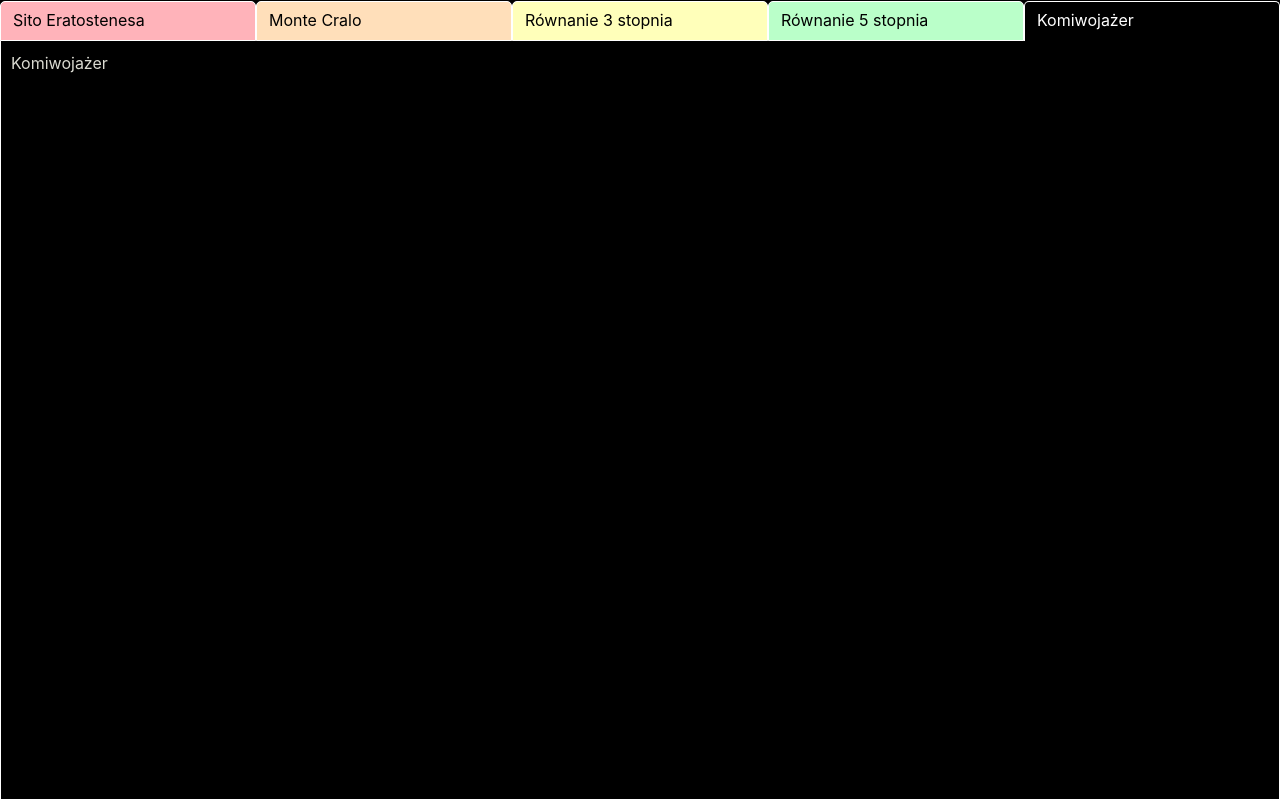
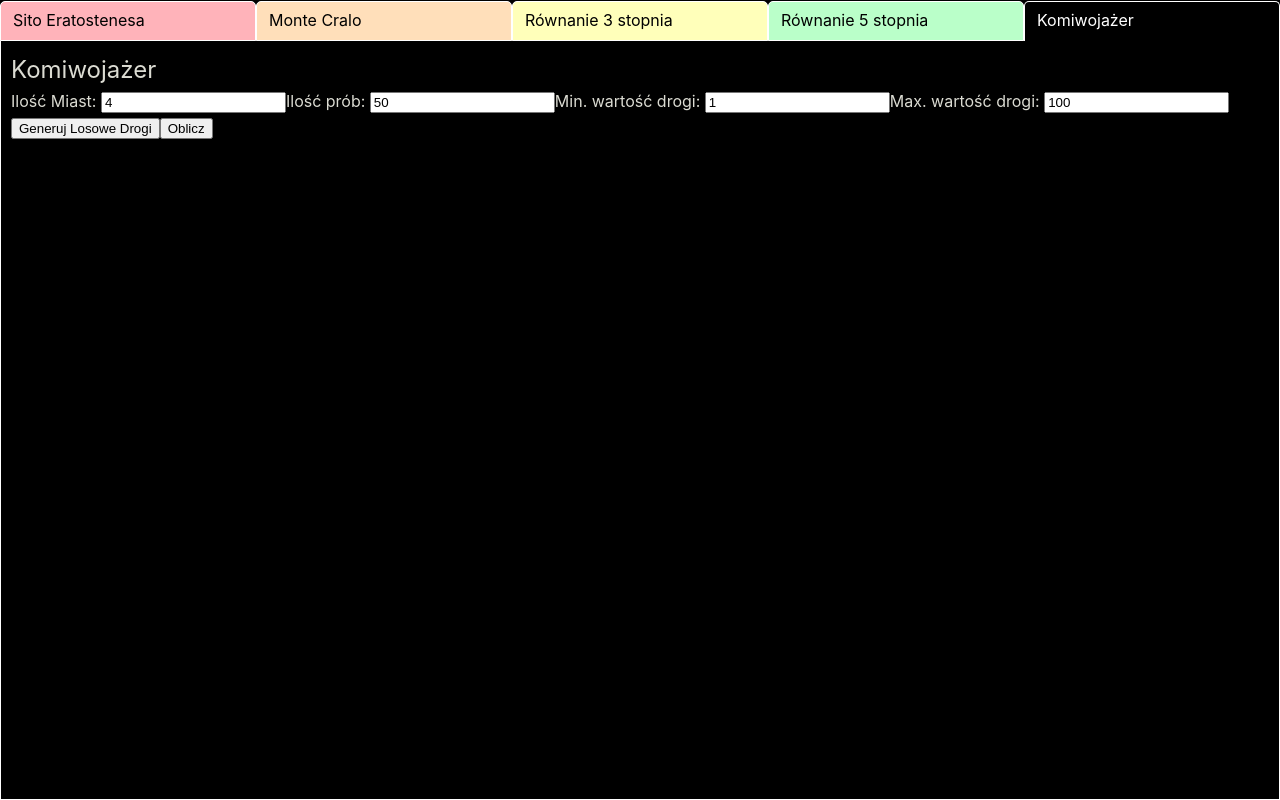
Before and after one commit to Kiryometsy/Algorytmy, a React (Vite) app in the folder src/renderer/: page / in a window 1280 px wide. Both pictures are taken after a click on the tab "Komiwojażer". Built offline with nearby package versions, Linux system fonts and the light colour scheme.

Commit message:
komiwojapierodolejusz
Co-authored-by: Radosław Babiński 1 <radoslaw.babinski1@microsoft.wsei.edu.pl>

```diff
--- a/src/renderer/src/components/Komiwojażer.jsx
+++ b/src/renderer/src/components/Komiwojażer.jsx
@@ -1,5 +1,253 @@
+import { useState } from 'react'
+//import PropTypes from 'prop-types'
+
 const Komiwojażer = () => {
-	return <div>Komiwojażer</div>
+	const [NOfCities, setNOfCities] = useState(4)
+	const [tries, setTries] = useState(50)
+	const [calculating, setCalculating] = useState(false)
+	const [wynik, setWynik] = useState('')
+	const [minRoadValue, setMinRoadValue] = useState(1) // Default min road value
+	const [maxRoadValue, setMaxRoadValue] = useState(100) // Default max road value
+	//const [currentOrder, setCurrentOrder] = useState([])
+	const Values = []
+
+	const handleNOfCitiesChange = (e) => {
+		let value = parseInt(e.target.value)
+		if (!isNaN(value) && value > 0) {
+			setNOfCities(value)
+		}
+	}
+	function getRandomInt(min, max) {
+		const minCeiled = Math.ceil(min)
+		const maxFloored = Math.floor(max)
+		//console.log(minCeiled + '--' + maxFloored + ' w getRandom')
+		return parseInt(Math.floor(Math.random() * (maxFloored - minCeiled) + minCeiled)) // The maximum is exclusive and the minimum is inclusive
+	}
+
+	const handleTriesChange = (e) => {
+		let value = parseInt(e.target.value)
+		if (!isNaN(value) && value > 0) {
+			setTries(value)
+		}
+	}
+
+	const handleMinRoadValueChange = (e) => {
+		let value = parseInt(e.target.value)
+		if (!isNaN(value)) {
+			setMinRoadValue(value)
+		}
+	}
+
+	const handleMaxRoadValueChange = (e) => {
+		let value = parseInt(e.target.value)
+		if (!isNaN(value)) {
+			setMaxRoadValue(value)
+		}
+	}
+
+	const handleGenerateRandomRoads = () => {
+		setCalculating(true) // Set calculating state to true
+		RandomRoads() // Call RandomRoads function
+		setCalculating(false) // Set calculating state back to false after computation
+	}
+
+	function RandomRoads() {
+		for (let i = 0; i < NOfCities; i++) {
+			Values[i] = []
+		}
+		if (NOfCities == 0 || isNaN(NOfCities)) {
+			console.log('Liczba miast jest 0!!')
+		} else {
+			for (let i = 0; i < NOfCities; i++) {
+				for (let j = 0; j < NOfCities; j++) {
+					if (j == i) {
+						Values[i][j] = 0
+					} else if (j < i) {
+						continue
+					} else {
+						let temp = getRandomInt(minRoadValue, maxRoadValue)
+						Values[i][j] = temp
+						Values[j][i] = temp
+					}
+				}
+			}
+		}
+		ShowValues()
+	}
+
+	function ShowValues() {
+		for (let i = 0; i < NOfCities; i++) {
+			let napis = ''
+			for (let j = 0; j < NOfCities; j++) {
+				napis += Values[i][j] + '-'
+			}
+			console.log(napis)
+		}
+	}
+
+	function InitOrder() {
+		let temp = new Set()
+		let order = []
+		for (let i = 1; i <= NOfCities; i++) {
+			temp.add(i)
+		}
+
+		for (let i = 0; i < NOfCities; i++) {
+			let val = Array.from(temp)
+			//console.log(val)
+			let rand = getRandomInt(0, temp.size)
+			let tempValue = val[rand]
+
+			order[i] = tempValue
+			//console.log(order)
+			temp.delete(tempValue)
+		}
+
+		return order
+	}
+
+	function sumOfRoadValues(order) {
+		let sum = 0
+		//console.log(order.length + 'długośc order')
+		for (let i = 0; i < order.length - 1; i++) {
+			let cityA = order[i]
+			let cityB = order[i + 1]
+
+			// Adjust indices since order[i] is 1-based and roadValues is 0-based
+			//console.log(order + '-order')
+			//console.log(cityA + '-' + cityB + ' ordery w sumowaniu' + Values)
+			let roadValue = Values[cityA - 1][cityB - 1]
+			sum += roadValue
+		}
+		//console.log('-------------------------------')
+		return sum
+	}
+
+	function ShiftOrder(order) {
+		let leng = order.length - 1
+		let temp1 = getRandomInt(0, leng)
+		let temp2 = getRandomInt(0, leng)
+
+		// Ensure temp1 and temp2 are different
+		while (temp1 === temp2) {
+			temp2 = getRandomInt(0, leng)
+		}
+
+		//console.log('1 warotść-' + temp1 + ' 2 wartość-' + temp2)
+
+		// Swap elements at temp1 and temp2
+		let tempOrderVal = order[temp1]
+		order[temp1] = order[temp2]
+		order[temp2] = tempOrderVal
+
+		// Ensure temp4 and temp5 are different and not equal to temp1
+		let temp4 = getRandomInt(0, leng)
+		let temp5 = getRandomInt(0, leng)
+
+		while (temp4 === temp5 || temp4 === temp1 || temp5 === temp1) {
+			temp4 = getRandomInt(0, leng)
+			temp5 = getRandomInt(0, leng)
+		}
+		//console.log('4 warotść-' + temp4 + ' 5 wartość-' + temp5)
+		// Swap elements at temp4 and temp5
+		tempOrderVal = order[temp4]
+		order[temp4] = order[temp5]
+		order[temp5] = tempOrderVal
+
+		return order
+	}
+
+	const Start = () => {
+		setWynik('Obliczanie...')
+		setCalculating(true) // Set calculating to true
+		let order = InitOrder()
+		//console.log(order + ' z inita')
+		for (let i = 0; i < tries; i++) {
+			let temp = ShiftOrder(order)
+			//console.log(order + ' z losowania')
+			if (sumOfRoadValues(temp) < sumOfRoadValues(order)) {
+				order = [...temp]
+			}
+		}
+
+		//setCurrentOrder(order)
+		//console.log(currentOrder)
+		document.getElementById('tt').innerText = order + ' -- ' + sumOfRoadValues(order)
+		setCalculating(false)
+	}
+	// const OrderAndSum = ({ currentOrder }) => {
+	// 	const sum = sumOfRoadValues(currentOrder)
+
+	// 	return (
+	// 		<div>
+	// 			<h3>Order of Cities:</h3>
+	// 			<ul>
+	// 				{currentOrder.map((city, index) => (
+	// 					<li key={index}>City {city}</li>
+	// 				))}
+	// 			</ul>
+	// 			<p>Total Sum of Road Values: {sum}</p>
+	// 		</div>
+	// 	)
+	// }
+
+	// OrderAndSum.propTypes = {
+	// 	currentOrder: PropTypes.array.isRequired // Ensure order is an array and is required
+	// }
+
+	return (
+		<div>
+			<h2>Komiwojażer</h2>
+			<div>
+				<label>Ilość Miast: </label>
+				<input
+					type="number"
+					value={NOfCities}
+					onChange={handleNOfCitiesChange}
+					min="2"
+					disabled={calculating} // Disable input when calculating
+				/>
+				<label>Ilość prób: </label>
+				<input
+					type="number"
+					value={tries}
+					onChange={handleTriesChange}
+					min="2"
+					disabled={calculating} // Disable input when calculating
+				/>
+				<label>Min. wartość drogi: </label>
+				<input
+					type="number"
+					value={minRoadValue}
+					onChange={handleMinRoadValueChange}
+					disabled={calculating}
+				/>
+				<label>Max. wartość drogi: </label>
+				<input
+					type="number"
+					value={maxRoadValue}
+					onChange={handleMaxRoadValueChange}
+					disabled={calculating}
+				/>
+				<button onClick={handleGenerateRandomRoads} disabled={calculating}>
+					Generuj Losowe Drogi
+				</button>
+				<button onClick={Start} disabled={calculating}>
+					Oblicz
+				</button>{' '}
+				{/* Disable button when calculating */}
+			</div>
+			<div>
+				<p id="tt"></p>
+			</div>
+			{/* {currentOrder.length > 0 && (
+				<div>
+					<OrderAndSum currentOrder={currentOrder} />
+				</div>
+			)} */}
+			<p>{wynik}</p>
+		</div>
+	)
 }
 
 export default Komiwojażer
```
